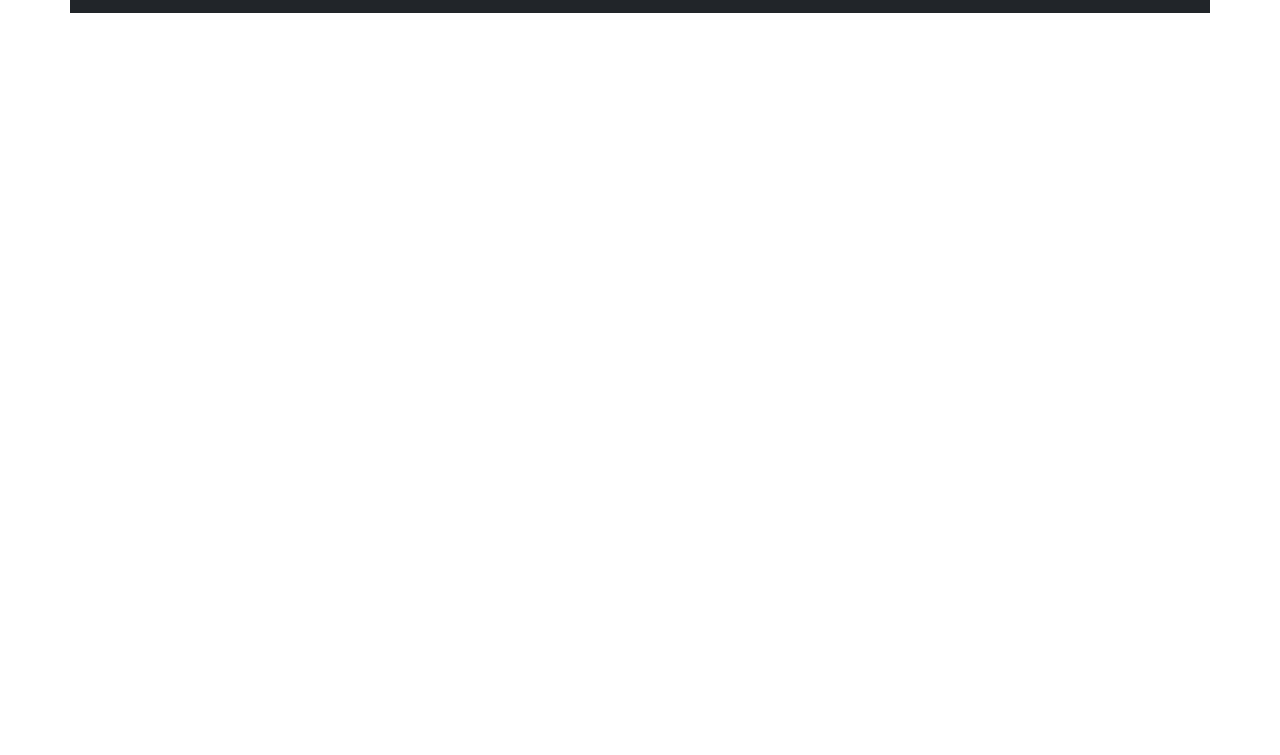
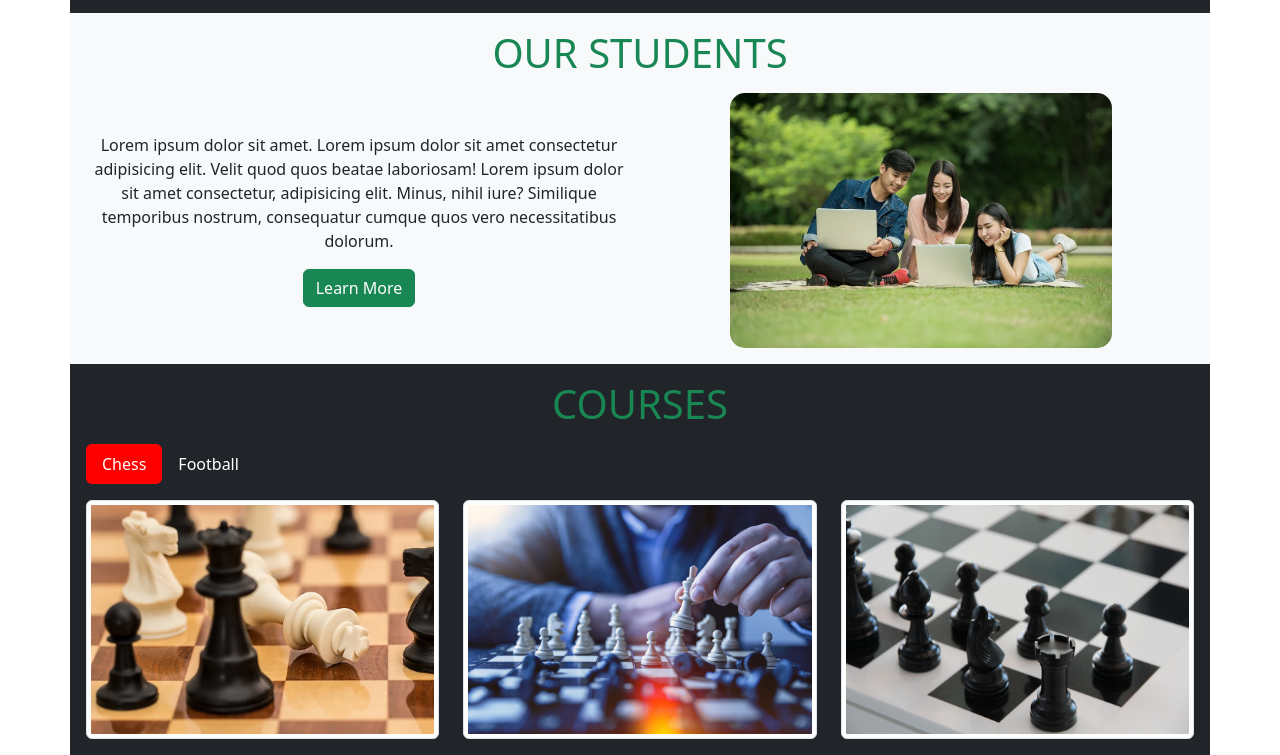
Before and after one commit to yamanadam/SchoolPage-Proje-13, a plain HTML site: page index.html in a window 1280 px wide. Shown: the part 1506-2261 px from the top of the page. Before the commit the page ends 1519 px from the top, so only its background shows below. Drawn offline with nearby package versions, Linux system fonts and the light colour scheme.

```diff
--- a/index.html
+++ b/index.html
@@ -129,6 +129,7 @@
         </section>
       <!-- İNSTRUCTORS -->
         <section id="instructors" class="container bg-dark p-3">
+
             <h2 class="display-6 text-success  ">INSTRUCTORS</h2>
             <div class="row g-2 justify-content-center align-items-center ">
                 <div class="col-sm-6 col-md-4 col-lg-3 col-xl-2">
@@ -237,8 +238,91 @@
         </section>
 
         <!-- STUDENTS -->
-        <section id="students"></section>
-        <section id="courses"></section>
+
+        <section id="students" class="container bg-light p-3">
+            <h2 class="display-6 text-success mb-3">OUR STUDENTS</h2>
+            <div class="row align-items-center g-3">
+                <div class="col-md-6">
+                    <p>Lorem ipsum dolor sit amet. Lorem ipsum dolor sit amet consectetur adipisicing elit. Velit quod quos beatae laboriosam! Lorem ipsum dolor sit amet consectetur, adipisicing elit. Minus, nihil iure? Similique temporibus nostrum, consequatur cumque quos vero necessitatibus dolorum.</p>
+                    <button class="btn btn-success">Learn More</button>
+                </div>
+                <div class="col-md-6">
+                    <img  src="./img/ö2.webp" width="70%" alt="ögr">
+                </div>
+            </div>
+        </section>
+
+        <!-- Courses -->
+        <section id="courses" class="container bg-dark p-3">
+            <h2 class="display-6 text-success mb-3">COURSES</h2>
+
+            <ul class="nav nav-pills mb-3" id="pills-tab" role="tablist">
+                <li class="nav-item" role="presentation">
+                  <button class="nav-link active" id="pills-home-tab" data-bs-toggle="pill" data-bs-target="#chess" type="button" role="tab" aria-controls="pills-home" aria-selected="true">Chess</button>
+                </li>
+                <li class="nav-item" role="presentation">
+                  <button class="nav-link" id="pills-profile-tab" data-bs-toggle="pill" data-bs-target="#football" type="button" role="tab" aria-controls="pills-profile" aria-selected="false">Football</button>
+                </li>
+
+
+              </ul>
+              <div class="tab-content" id="pills-tabContent">
+                <div class="tab-pane fade show active" id="chess" role="tabpanel" aria-labelledby="pills-home-tab" tabindex="0">
+                    <div class="row justify-content-center align-items-center ">
+                        <div class="col-md-4">
+                            <a data-fslightbox href="./img/sat1.webp">
+                                <img src="./img/sat1.webp" alt="sant" class="img-thumbnail">
+                                </a>
+
+
+                        </div>
+                        <div class="col-md-4">
+                            <a data-fslightbox href="./img/sat2.jpg">
+                                <img src="./img/sat2.jpg" alt="fut" class="img-thumbnail">
+                                </a>
+
+
+                        </div>
+                        <div class="col-md-4">
+                            <a data-fslightbox href="./img/sat3.jpg">
+                                <img src="./img/sat3.jpg" alt="read" class="img-thumbnail">
+                                </a>
+
+
+                        </div>
+                    </div>
+                </div>
+                <div class="tab-pane fade" id="football" role="tabpanel" aria-labelledby="pills-profile-tab" tabindex="0">
+                    <div class="row justify-content-center align-items-center ">
+                        <div class="col-md-4">
+                            <a data-fslightbox href="./img/f4.webp">
+                                <img src="./img/f4.webp" alt="sant" class="img-thumbnail">
+                                </a>
+
+
+                        </div>
+                        <div class="col-md-4">
+                            <a data-fslightbox href="./img/f2.webp">
+                                <img src="./img/f2.webp" alt="fut" class="img-thumbnail">
+                                </a>
+
+
+                        </div>
+                        <div class="col-md-4">
+                            <a data-fslightbox href="./img/f3.webp">
+                                <img src="./img/f3.webp" alt="read" class="img-thumbnail">
+                                </a>
+
+
+                        </div>
+                    </div>
+                </div>
+
+              </div>
+
+        </section>
+
+        <!-- Contact -->
         <section id="contact"></section>
       </main>
 
--- a/style.css
+++ b/style.css
@@ -1,4 +1,4 @@
-/** NAVBAR */
+/************************* NAVBAR ***********************/
 
 .navbar-brand img {
   width: 80px;
@@ -17,7 +17,7 @@
   color: red;
 }
 
-/** CAROUSEL-CAPTİON */
+/********************** CAROUSEL-CAPTİON *****************/
 
 .carousel-item {
   max-height: calc(100vh - 90px);
@@ -44,3 +44,34 @@
   height: 0.3rem !important;
   margin-right: 0.5rem !important;
 }
+
+/** *******************TEACHER ***********/
+.card {
+  transition: transform 0.5s;
+}
+.card:hover {
+  transform: scale(1.08);
+}
+
+.card .socials i {
+  transition: opacity 0.5s;
+  cursor: pointer;
+}
+
+.card .socials :hover {
+  opacity: 0.7;
+}
+
+/** *******************Students ***********/
+
+#students img {
+  border-radius: 15px;
+}
+
+section#courses .nav-link.active {
+  background-color: red;
+}
+
+section#courses .nav-link {
+  color: white;
+}
```
Also changed, not shown: img/f2.webp (added), img/f3.webp (added), img/f4.jpg (added), img/fut1.jpg (added), img/k1.jpg (added), img/k2.webp (added), img/k3.jpg (added), img/sat1.webp (added), img/sat2.jpg (added), img/sat3.jpg (added), img/t5.webp (deleted), img/ö2.webp (added).
